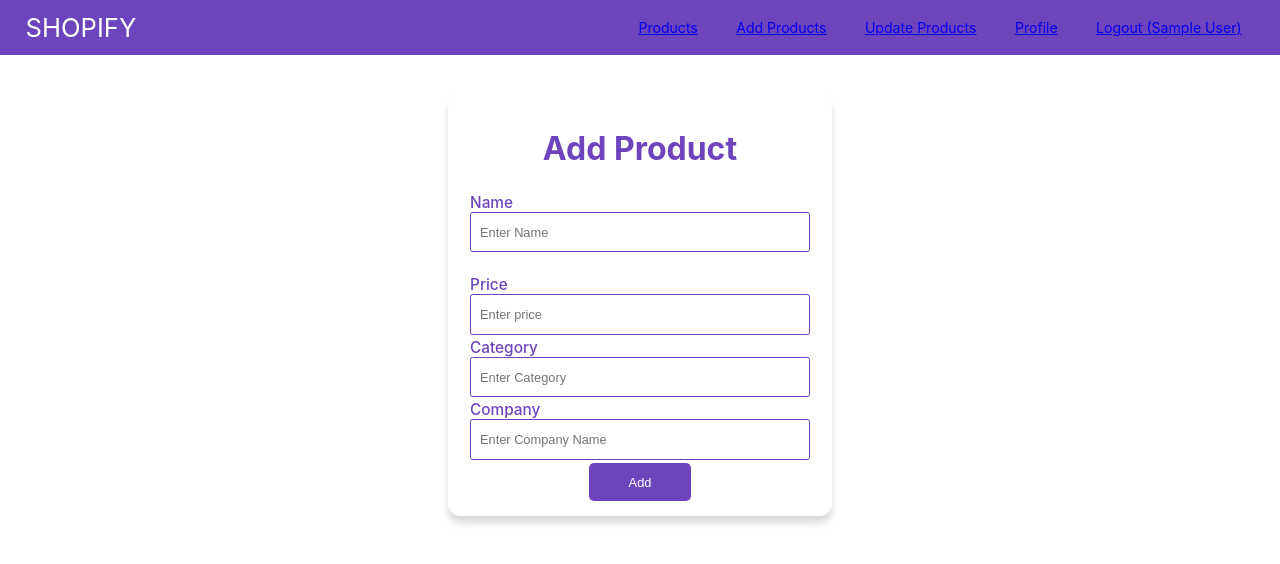
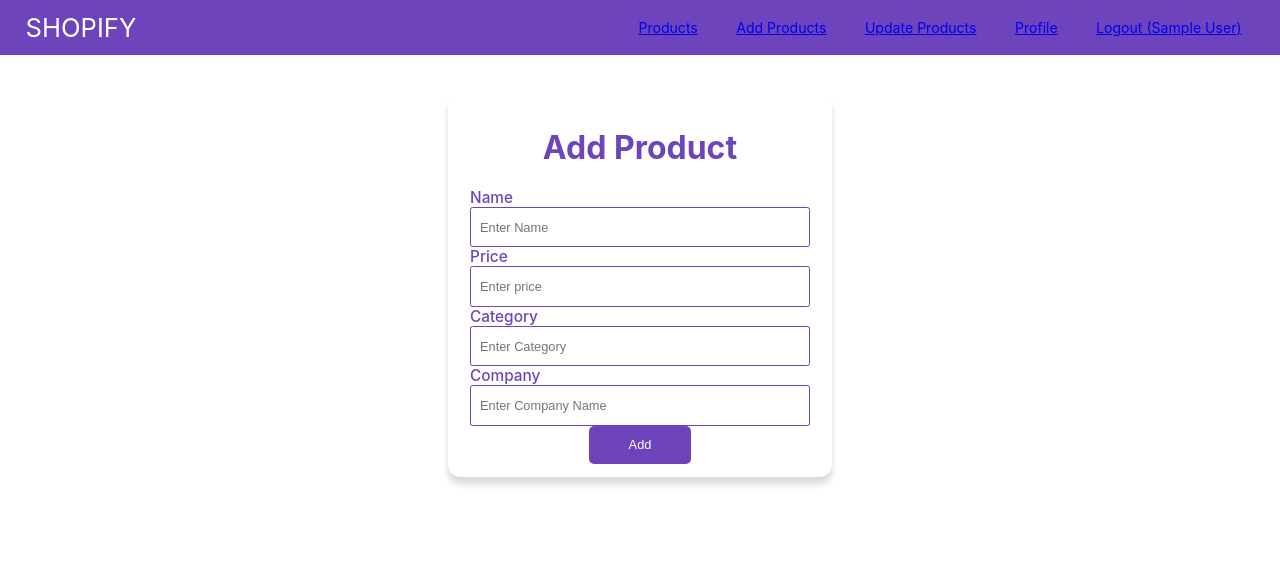
Before and after one commit to tarupathak/Shopify-Frontend, a React (Create React App) app: page /add-product in a window 1280 px wide. Shown: the top 564 px of the page. Built offline with nearby package versions, Linux system fonts and the light colour scheme; sample sign-in values are in the browser's storage; the HTML template or start-up script is replaced by a standard one.

Commit message:
Added add product validations

```diff
--- a/src/Pages/AddProduct.jsx
+++ b/src/Pages/AddProduct.jsx
@@ -39,7 +39,7 @@ const AddProduct = () => {
             value={name}
             onChange={(e) => setName(e.target.value)}
           />
-          <span>Enter valid name.</span>
+          {error && !name && <span className="invalid">Enter valid name.</span>}
         </div>
         <div className="inp-box">
           <label>Price</label>
@@ -49,6 +49,9 @@ const AddProduct = () => {
             value={price}
             onChange={(e) => setPrice(e.target.value)}
           />
+          {error && !price && (
+            <span className="invalid">Enter valid price.</span>
+          )}
         </div>
         <div className="inp-box">
           <label>Category</label>
@@ -58,6 +61,9 @@ const AddProduct = () => {
             value={category}
             onChange={(e) => setCategory(e.target.value)}
           />
+          {error && !category && (
+            <span className="invalid">Enter valid category.</span>
+          )}
         </div>
         <div className="inp-box">
           <label>Company</label>
@@ -67,6 +73,9 @@ const AddProduct = () => {
             value={company}
             onChange={(e) => setCompany(e.target.value)}
           />
+          {error && !company && (
+            <span className="invalid">Enter valid company.</span>
+          )}
         </div>
         <button onClick={handleAdd}>Add</button>
       </div>
--- a/src/Pages/Pages.css
+++ b/src/Pages/Pages.css
@@ -15,7 +15,7 @@
   justify-content: space-around;
   align-items: center;
   margin-top: 3vw;
-  height: 31vw;
+  height: fit-content;
   width: 28vw;
   color: white;
   box-shadow: 0px 7px 7px 0px rgba(0, 0, 0, 0.15);
@@ -69,4 +69,10 @@ h1 {
   flex-direction: column;
   align-items: center;
   justify-content: space-around;
+
 }
+
+.invalid{
+  color: red;
+  font-size: 1vw;
+}
```
